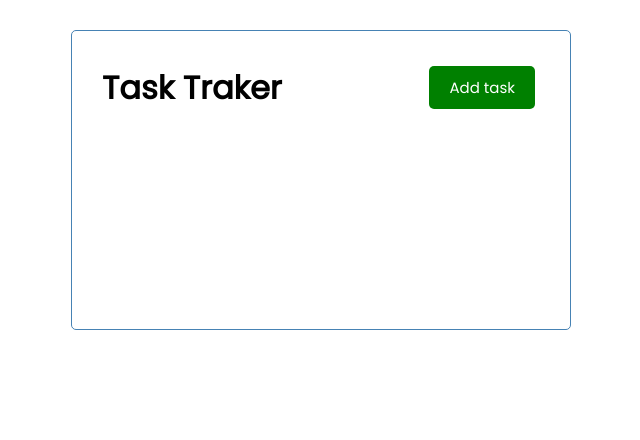
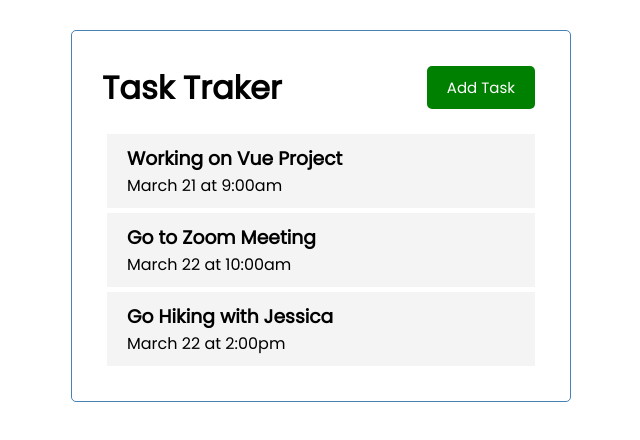
Before and after one commit to broof716/vue-task-traker, a Vue app: page / in a window 1280 px wide. Shown: the top 440 px of the page, without its empty margins (319-959 px from the left). Built offline with nearby package versions, Linux system fonts and the light colour scheme.

Commit message:
created Task.vue and added style to Task.vue

```diff
--- a/src/App.vue
+++ b/src/App.vue
@@ -1,18 +1,47 @@
 <template>
 <div class="container">
   <Header title="Task Traker" />
+  <Tasks :tasks="tasks" />
 </div>
 </template>
 
 <script>
 import Header from './components/Header'
+import Tasks from './components/Tasks'
 
 export default {
   name: 'App',
   components: {
-    Header
+    Header,
+    Tasks,
+  },
+  data() {
+    return {
+      tasks: []
+    }
+  },
+  created() {
+    this.tasks = [
+      {
+        id: 1,
+        text: 'Working on Vue Project',
+        day: 'March 21 at 9:00am',
+        reminder: true,
+      },
+            {
+        id: 2,
+        text: 'Go to Zoom Meeting',
+        day: 'March 22 at 10:00am',
+        reminder: true,
+      },      {
+        id: 3,
+        text: 'Go Hiking with Jessica',
+        day: 'March 22 at 2:00pm',
+        reminder: false,
+      },
+    ]
   }
-}
+ }
 </script>
 
 <style>
--- a/src/components/Header.vue
+++ b/src/components/Header.vue
@@ -1,7 +1,7 @@
 <template>
   <header>
     <h1>{{ title }}</h1>
-    <Button text="Add task" color="green" />
+    <Button text="Add Task" color="green" />
   </header>
 </template>
 
--- /dev/null
+++ b/src/components/Task.vue
@@ -0,0 +1,32 @@
+<template>
+  <div class="task">
+    <h3>{{ task.text }}</h3>
+    <p>{{ task.day }}</p>
+  </div>
+</template>
+
+<script>
+export default {
+  name: 'Task',
+  props: {
+    task: Object
+  }
+}
+</script>
+
+<style scope>
+.task {
+  background: #f4f4f4;
+  margin: 5px;
+  padding: 10px 20px;
+  cursor: pointer;
+}
+.task.reminder {
+  border-left: 5px solid green;
+}
+.task h3 {
+  display: flex;
+  align-items: center;
+  justify-content: space-between;
+}
+</style>
--- /dev/null
+++ b/src/components/Tasks.vue
@@ -0,0 +1,19 @@
+<template>
+  <div :key="task.id" v-for="task in tasks">
+    <Task :task="task" />
+  </div>
+</template>
+
+<script>
+import Task from './Task'
+
+export default {
+  name: 'Tasks',
+  props: {
+    tasks: Array,
+  },
+  components: {
+    Task
+  }
+}
+</script>
```
